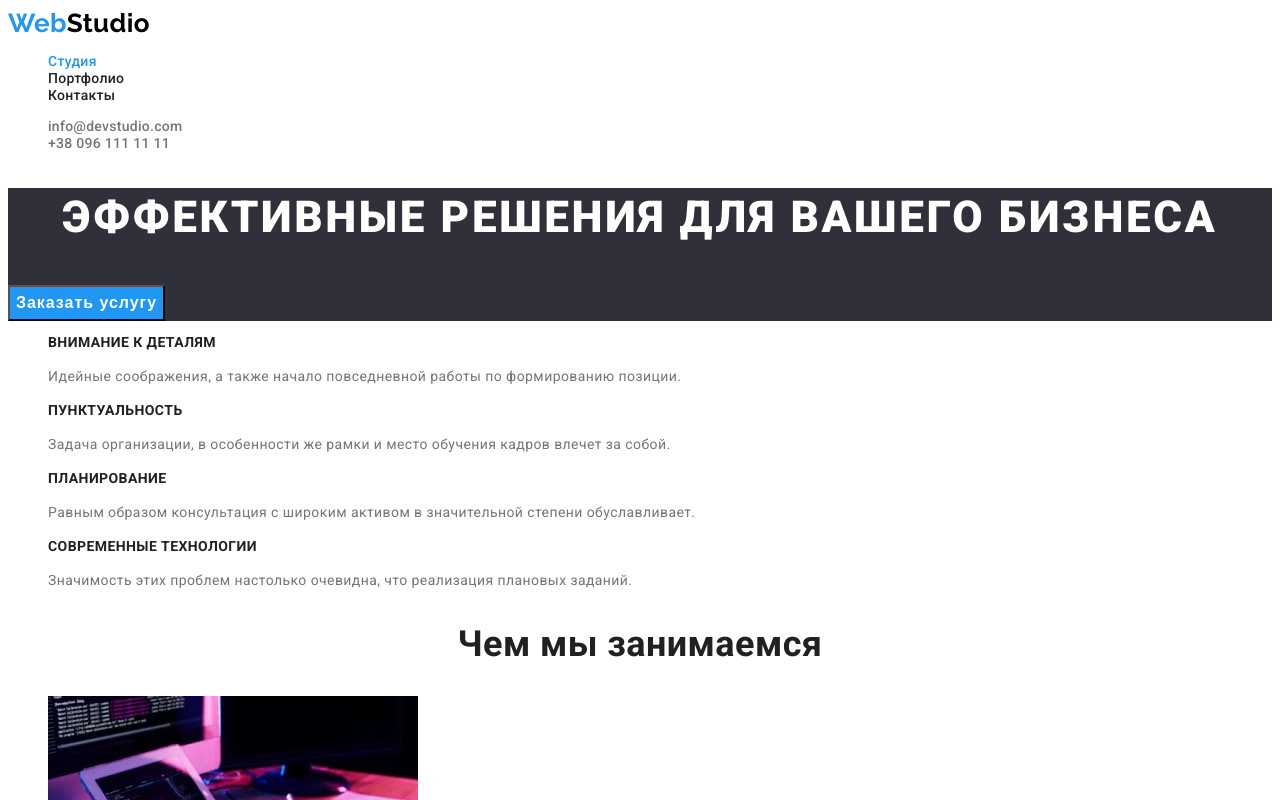
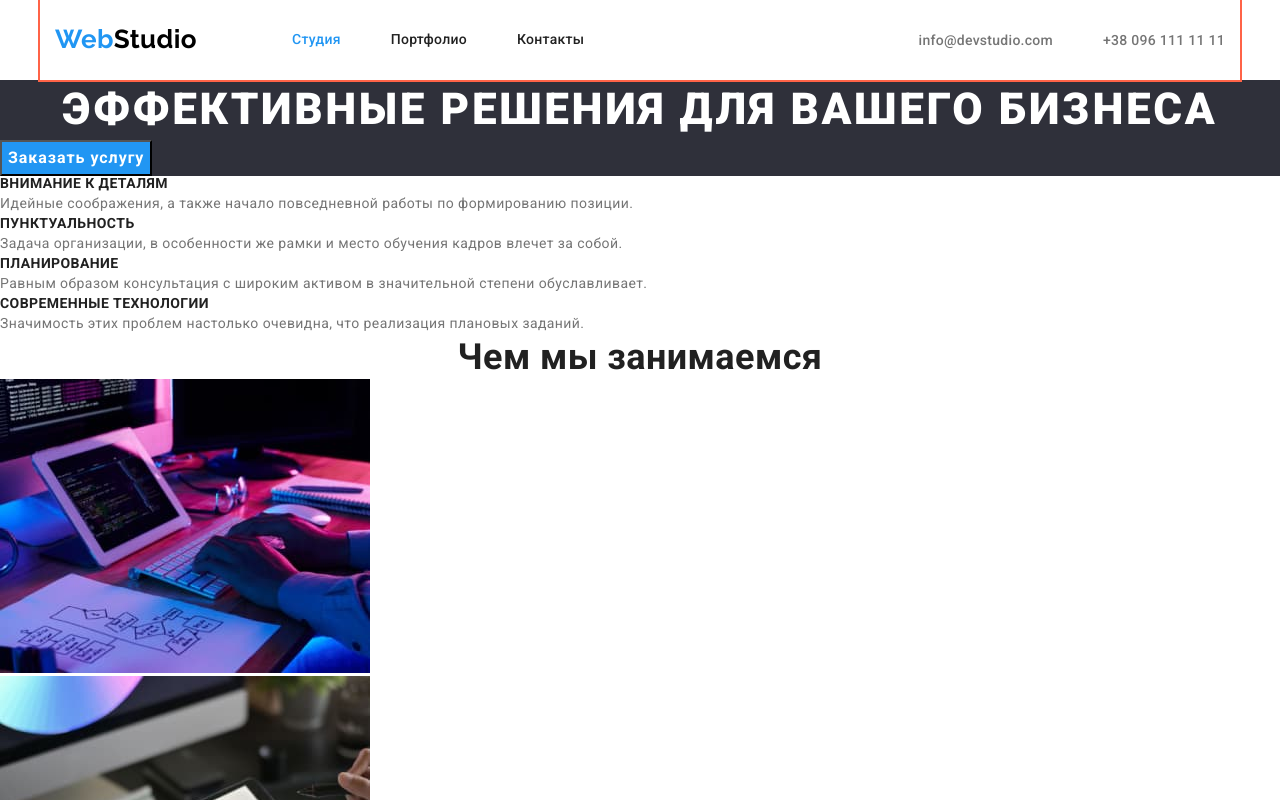
Before and after one commit to GoDmitrAn/goit-markup-hw-03, a plain HTML site: page index.html in a window 1280 px wide. Shown: the top 800 px of the page. Drawn offline with nearby package versions, Linux system fonts and the light colour scheme.

Commit message:
the header was made using flex

```diff
--- a/css/styles.css
+++ b/css/styles.css
@@ -29,6 +29,24 @@ body {
 .list {
   list-style: none;
 }
+.container {
+  max-width: 1200px;
+  padding-left: 15px;
+  padding-right: 15px;
+  margin: 0 auto;
+  outline: 2px solid tomato;
+
+  display: flex;
+  align-items: center;
+}
+/* ***************************reset****************** */
+h1,h2,h3,h4,h5,h6,p,ul,ol{  margin: 0;}
+ul{padding-left: 0;}
+/* *********************header************************ */
+.header-nav{
+  display: flex;
+  align-items: center;
+}
 .logo {
   color: var(--logo-color);
   font-family: 'Raleway', sans-serif;
@@ -43,6 +61,10 @@ body {
 }
 
 /*********** site-nav *********/
+.site-nav{
+  display: flex;
+  margin-left: 95px;
+}
 .site-nav-link {
   color: var(--primary-text-color);
 
@@ -51,6 +73,8 @@ body {
   line-height: 1.14;
   letter-spacing: 0.02em;
   text-decoration: none;
+  padding: 32px 0px;
+  display: block;
 }
 .site-nav-link:hover,
 .site-nav-link:focus {
@@ -59,7 +83,14 @@ body {
 .site-nav .current-page {
   color: var(--accent-color);
 }
+.site-nav li:not(:last-child), .auth-nav li:not(:last-child){
+margin-right: 50px;
+}
 /* *********auth-nav***** */
+.auth-nav {
+  display: flex;
+  margin-left: auto;
+}
 .auth-nav-link {
   color: inherit;
 
--- a/index.html
+++ b/index.html
@@ -9,12 +9,15 @@
     <link rel="preconnect" href="https://fonts.gstatic.com" crossorigin>
     <link href="https://fonts.googleapis.com/css2?family=Raleway:wght@700&family=Roboto:wght@400;500;700;900&display=swap"
         rel="stylesheet">
-
+    <link rel="stylesheet" href="https://cdnjs.cloudflare.com/ajax/libs/modern-normalize/1.1.0/modern-normalize.min.css"
+        integrity="sha512-wpPYUAdjBVSE4KJnH1VR1HeZfpl1ub8YT/NKx4PuQ5NmX2tKuGu6U/JRp5y+Y8XG2tV+wKQpNHVUX03MfMFn9Q=="
+        crossorigin="anonymous" referrerpolicy="no-referrer" />
     <link rel="stylesheet" href="./css/styles.css">
 </head>
 <body>
     <header >
-        <nav>
+        <div class="container">
+            <nav class="header-nav">
                 <a href="./index.html" class="logo"><span class="logo-accent">Web</span>Studio</a>
 
                 <ul class="site-nav list">
@@ -27,7 +30,7 @@
                 <li><a href="mailto:info@devstudio.com" class="auth-nav-link">info@devstudio.com</a></li>
                 <li><a href="tel:+380961111111" class="auth-nav-link">+38 096 111 11 11</a></li>
             </ul>
-        </nav>
+        </div>
     </header>
     <main>
         <!--     section hero      -->
```
Also changed, not shown: portfolio.html (+3 -0 lines). Lines whose indentation alone changed are shown as unchanged.
